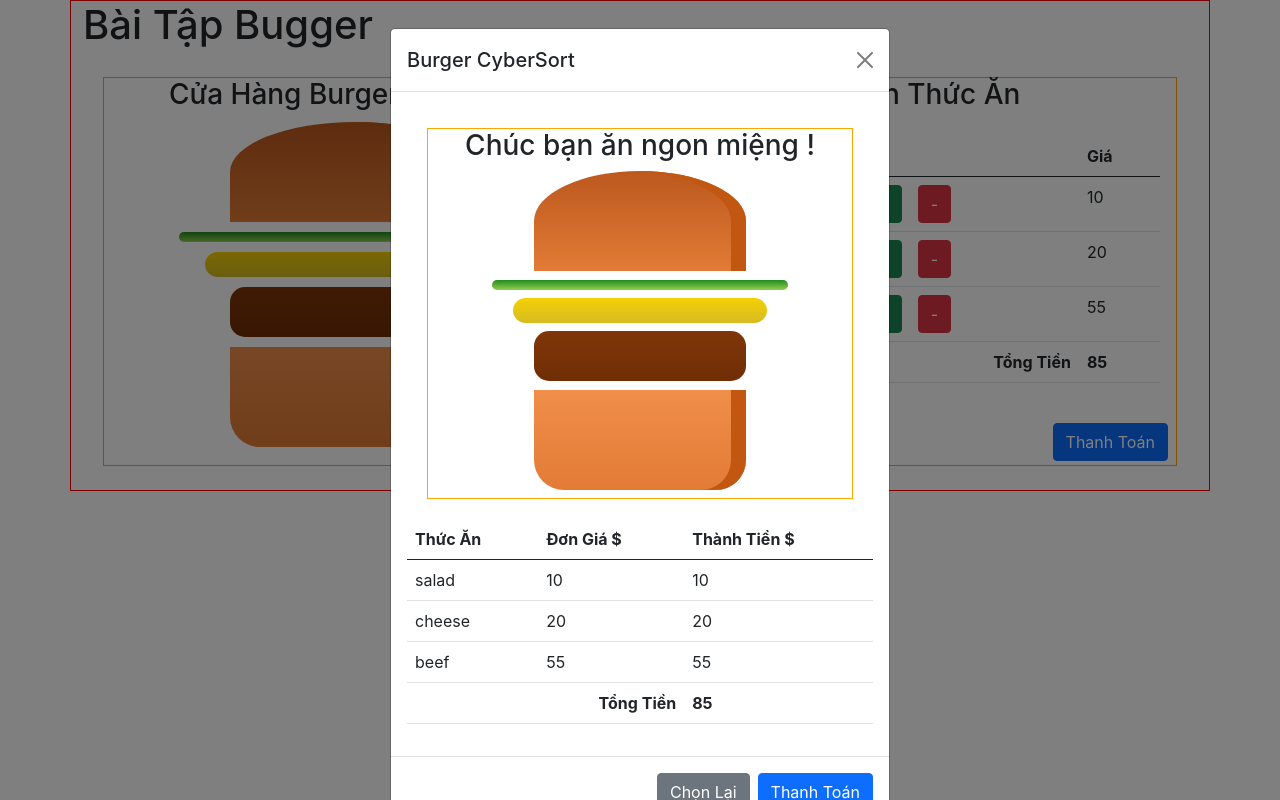
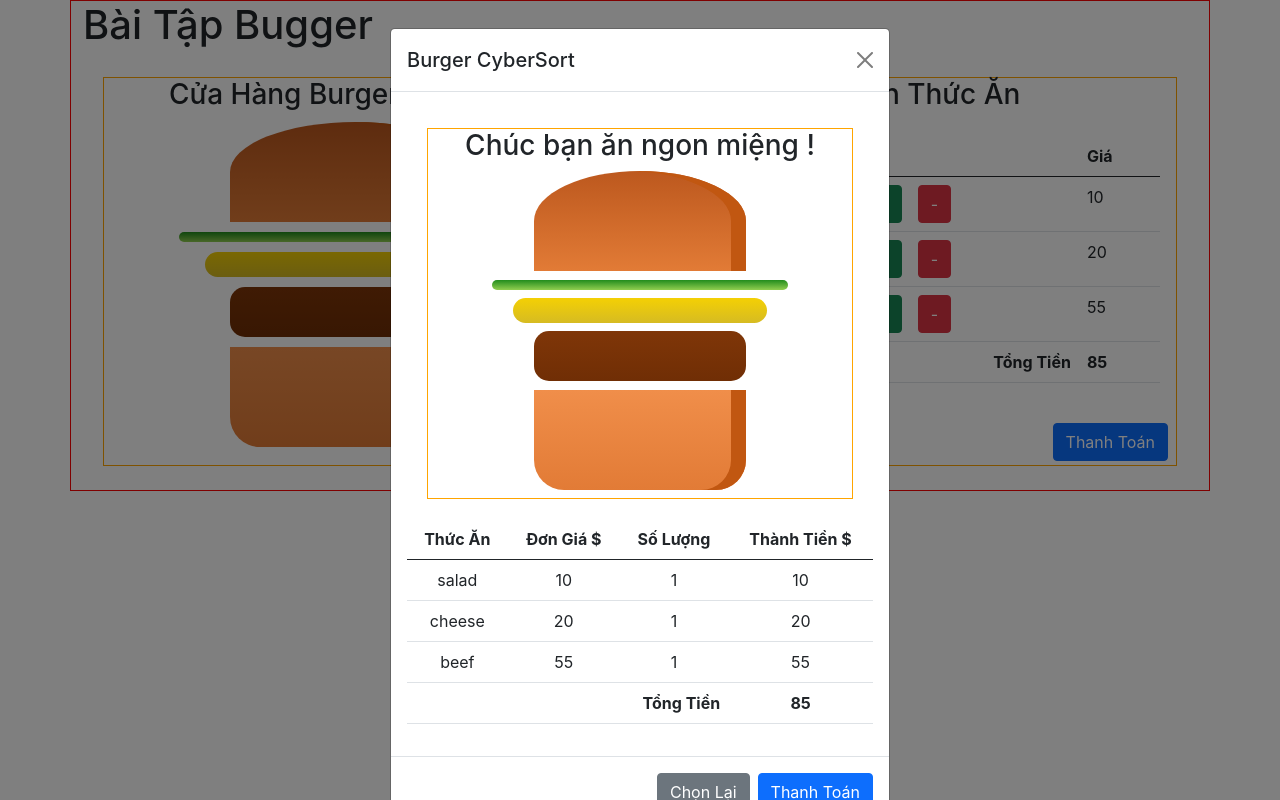
Before and after one commit to vuongvgc/burger-app, a React (Create React App) app: page / in a window 1280 px wide. Both pictures are taken after a click on the button "Thanh Toán". Built offline with nearby package versions, Linux system fonts and the light colour scheme.

Commit message:
Bill comp: add number for bill and fillter number 0

```diff
--- a/src/components/Bill.js
+++ b/src/components/Bill.js
@@ -7,20 +7,25 @@ class Bill extends Component {
     let arrFood = Object.getOwnPropertyNames(burger);
     return (
       <div>
-        <table className="table">
+        <table className="table text-center">
           <thead>
             <tr>
               <th>Thức Ăn</th>
-              <th colSpan="2">Đơn Giá $</th>
+              <th>Đơn Giá $</th>
+              <th>Số Lượng</th>
               <th>Thành Tiền $</th>
             </tr>
           </thead>
           <tbody>
             {arrFood.map((item) => {
+              if (burger[item] === 0) {
+                return "";
+              }
               return (
                 <tr key={`Bill_${item}`}>
                   <td>{item}</td>
-                  <td colSpan="2">{menu[item]}</td>
+                  <td>{menu[item]}</td>
+                  <td>{burger[item]}</td>
                   <td>{menu[item] * burger[item]}</td>
                 </tr>
               );
```
Also changed, not shown: 1 other file (tests, documents, lock files or other folders).
